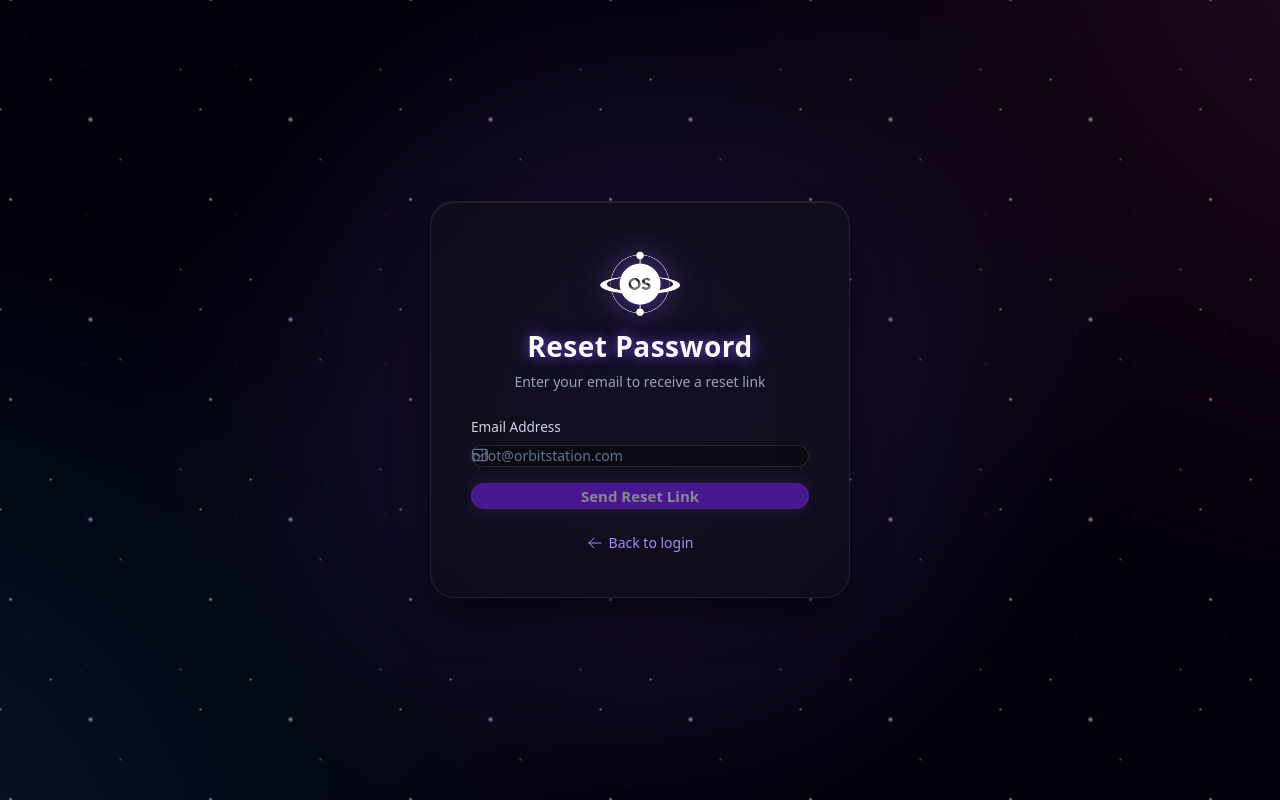
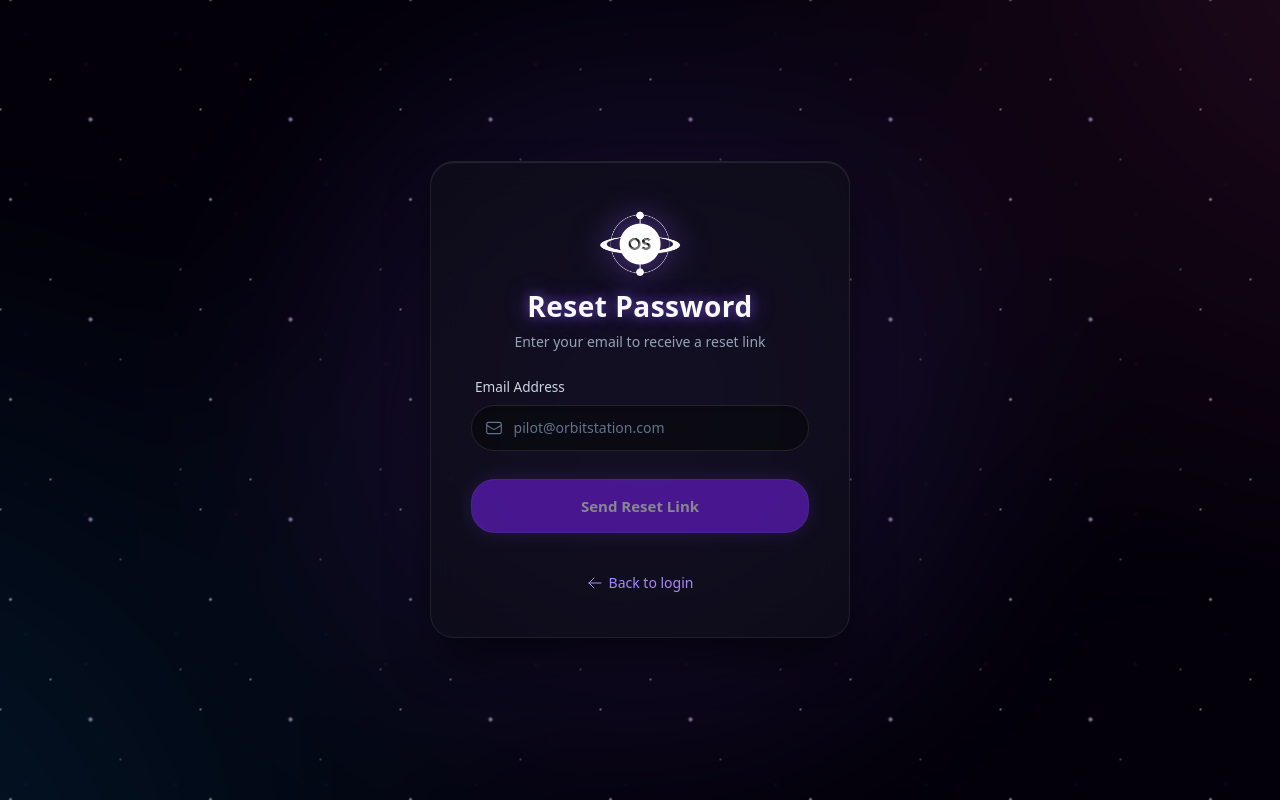
Before and after one commit to AbdiCytus/OrbitStation, a Next.js app: page /forgot-password in a window 1280 px wide. Built offline with nearby package versions, Linux system fonts and the light colour scheme; no server answers.

Commit message:
fix: Apply inline CSS for form inputs spacing

```diff
--- a/app/forgot-password/page.tsx
+++ b/app/forgot-password/page.tsx
@@ -76,22 +76,22 @@ export default function ForgotPasswordPage() {
           <p className="text-sm mt-1" style={{ color: "#94a3b8" }}>Enter your email to receive a reset link</p>
         </motion.div>
 
-        <motion.form variants={itemVariants} onSubmit={handleSubmit} className="flex flex-col gap-4">
+        <motion.form variants={itemVariants} onSubmit={handleSubmit} style={{ display: "flex", flexDirection: "column", gap: "1.25rem" }}>
           {error && (
-            <div className="p-3 rounded-lg bg-red-500/10 border border-red-500/20 text-red-400 text-sm text-center">
+            <div className="p-3 rounded-lg bg-red-500/10 border border-red-500/20 text-red-400 text-sm text-center" style={{ padding: "0.75rem" }}>
               {error}
             </div>
           )}
           {message && (
-            <div className="p-3 rounded-lg bg-green-500/10 border border-green-500/20 text-green-400 text-sm text-center">
+            <div className="p-3 rounded-lg bg-green-500/10 border border-green-500/20 text-green-400 text-sm text-center" style={{ padding: "0.75rem" }}>
               {message}
             </div>
           )}
 
-          <div className="flex flex-col gap-1.5">
-            <label className="text-[0.85rem] font-medium text-slate-300 ml-1">Email Address</label>
+          <div style={{ display: "flex", flexDirection: "column", gap: "0.5rem" }}>
+            <label className="text-[0.85rem] font-medium text-slate-300 ml-1" style={{ marginLeft: "0.25rem" }}>Email Address</label>
             <div className="relative group">
-              <div className="absolute inset-y-0 left-0 pl-3.5 flex items-center pointer-events-none transition-colors group-focus-within:text-violet-400">
+              <div className="absolute inset-y-0 left-0 flex items-center pointer-events-none transition-colors group-focus-within:text-violet-400" style={{ paddingLeft: "0.875rem" }}>
                 <EnvelopeIcon className="h-[18px] w-[18px] text-slate-500 group-focus-within:text-violet-400 transition-colors" />
               </div>
               <input
@@ -99,7 +99,8 @@ export default function ForgotPasswordPage() {
                 required
                 value={email}
                 onChange={(e) => setEmail(e.target.value)}
-                className="w-full bg-[#0a0a0f]/80 border border-white/10 rounded-xl py-3 pl-[2.6rem] pr-4 text-sm text-white placeholder-slate-500 focus:outline-none focus:border-violet-500 focus:ring-1 focus:ring-violet-500 transition-all shadow-inner"
+                className="w-full bg-[#0a0a0f]/80 border border-white/10 rounded-xl text-sm text-white placeholder-slate-500 focus:outline-none focus:border-violet-500 focus:ring-1 focus:ring-violet-500 transition-all shadow-inner"
+                style={{ width: "100%", padding: "0.75rem 1rem 0.75rem 2.6rem" }}
                 placeholder="pilot@orbitstation.com"
               />
             </div>
@@ -108,14 +109,15 @@ export default function ForgotPasswordPage() {
           <button
             type="submit"
             disabled={loading || !email}
-            className="w-full bg-violet-600 hover:bg-violet-500 disabled:opacity-50 text-white font-semibold rounded-xl py-3 mt-2 transition-colors flex justify-center items-center shadow-[0_0_20px_rgba(139,92,246,0.3)] hover:shadow-[0_0_25px_rgba(139,92,246,0.5)] border border-violet-500/50"
+            className="w-full bg-violet-600 hover:bg-violet-500 disabled:opacity-50 text-white font-semibold rounded-xl transition-colors shadow-[0_0_20px_rgba(139,92,246,0.3)] hover:shadow-[0_0_25px_rgba(139,92,246,0.5)] border border-violet-500/50"
+            style={{ width: "100%", padding: "0.875rem", marginTop: "0.5rem", display: "flex", justifyContent: "center", alignItems: "center" }}
           >
             {loading ? <span className="w-5 h-5 border-2 border-white/20 border-t-white rounded-full animate-spin" /> : "Send Reset Link"}
           </button>
         </motion.form>
 
-        <motion.div variants={itemVariants} className="text-center mt-2">
-          <Link href="/login" className="inline-flex items-center gap-1.5 text-sm text-slate-400 hover:text-white transition-colors">
+        <motion.div variants={itemVariants} className="text-center" style={{ marginTop: "1rem" }}>
+          <Link href="/login" className="inline-flex items-center gap-1.5 text-sm text-slate-400 hover:text-white transition-colors" style={{ display: "inline-flex", alignItems: "center", gap: "0.375rem" }}>
             <ArrowLeftIcon className="w-4 h-4" />
             Back to login
           </Link>
```
